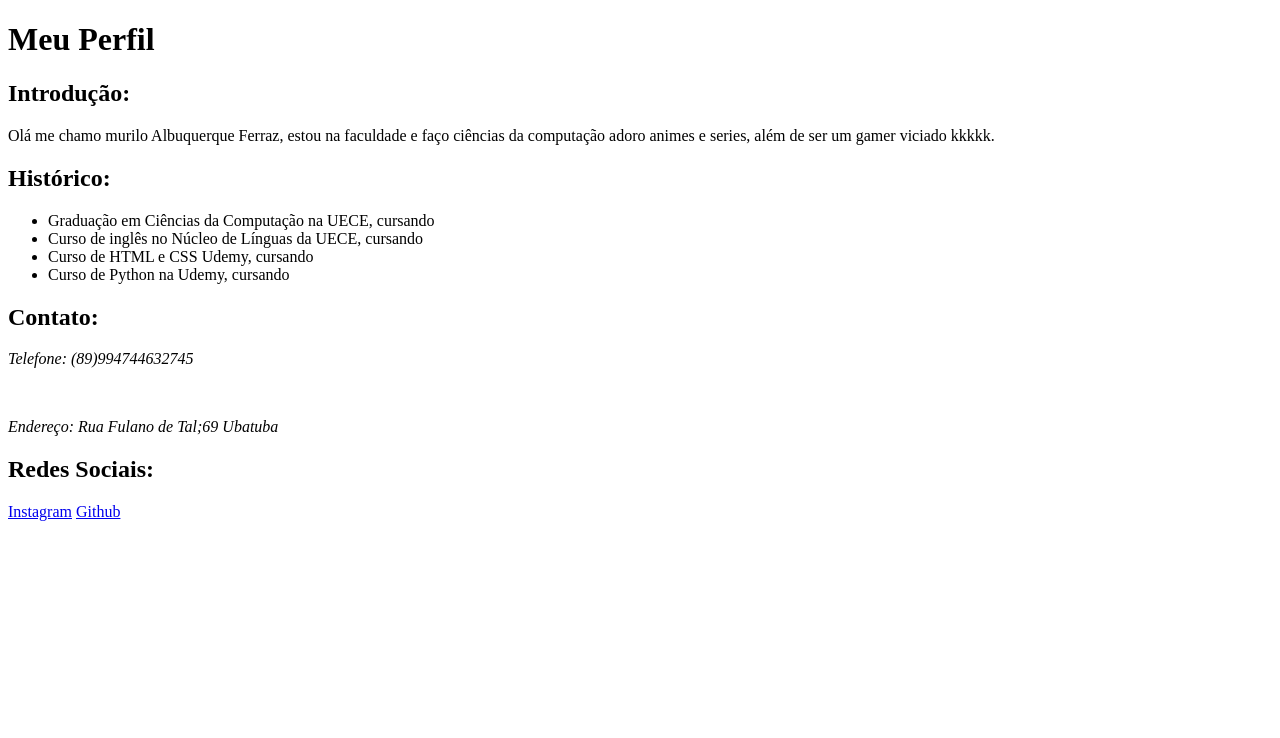
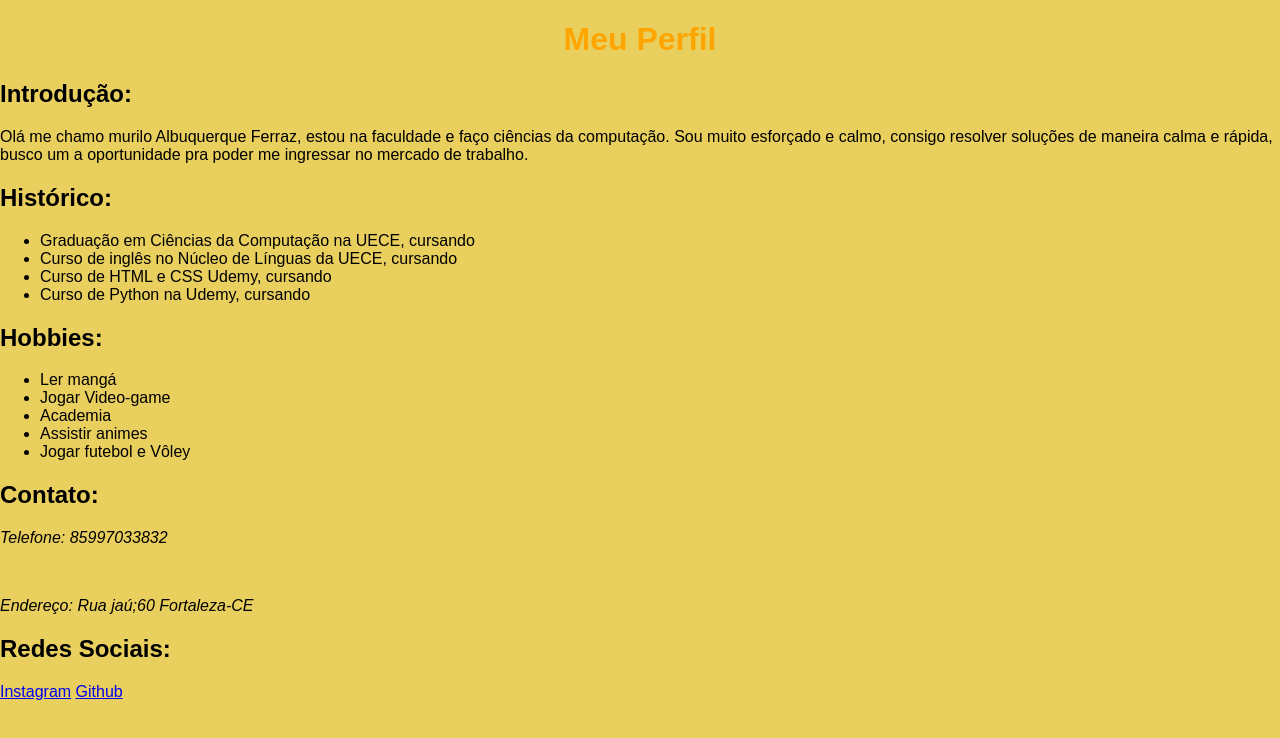
Before and after one commit to ferrazmurilo06/Curso-CapacitaBrasil, a plain HTML site: page Desenvolvimento Full-Stack_básico/atividade02.html in a window 1280 px wide. Drawn offline with Linux system fonts and the light colour scheme.

Commit message:
adicionando arquivos novos

```diff
--- /dev/null
+++ b/Desenvolvimento Full-Stack_básico/atividade02.css
@@ -0,0 +1,15 @@
+body{
+    padding: 0;
+    margin: 0;
+    background-color: rgb(233, 207, 93);
+    font-family: Arial, Helvetica, sans-serif;
+}
+
+h1{
+    text-align: center;
+    color: orange;
+}
+
+.intro{
+
+}
--- a/Desenvolvimento Full-Stack_básico/atividade02.html
+++ b/Desenvolvimento Full-Stack_básico/atividade02.html
@@ -4,6 +4,7 @@
     <meta charset="UTF-8">
     <meta name="viewport" content="width=device-width, initial-scale=1.0">
     <title>Meu Perfil</title>
+    <link rel="stylesheet" href="/atividade02.css">
 </head>
 <body>
 
@@ -13,11 +14,11 @@
     <h2>Introdução:</h2>
 
     <p>
-        Olá me chamo murilo Albuquerque Ferraz, estou na faculdade e faço ciências da computação adoro animes e series, além de ser um gamer viciado kkkkk.
+        Olá me chamo murilo Albuquerque Ferraz, estou na faculdade e faço ciências da computação. Sou muito esforçado e calmo, consigo resolver soluções de maneira calma e rápida, busco um a oportunidade pra poder me ingressar no mercado de trabalho.
     </p>
 </section>
 
-<section>
+<section class="intro">
     <h2>Histórico:</h2>
 
     <ul>
@@ -28,13 +29,24 @@
     </ul>
 </section>
 
+<div>
+    <h2>Hobbies:</h2>
+    <ul>
+        <li>Ler mangá</li>
+        <li>Jogar Video-game</li>
+        <li>Academia</li>
+        <li>Assistir animes</li>
+        <li>Jogar futebol e Vôley</li>
+    </ul>
+</div>
+
 <section>
     <h2>Contato:</h2>
 
     <address>
-        <p>Telefone: (89)994744632745</p>
+        <p>Telefone: 85997033832</p>
         <br>
-        <p>Endereço: Rua Fulano de Tal;69 Ubatuba</p>
+        <p>Endereço: Rua jaú;60 Fortaleza-CE</p>
     </address>
 
 </section>
```
